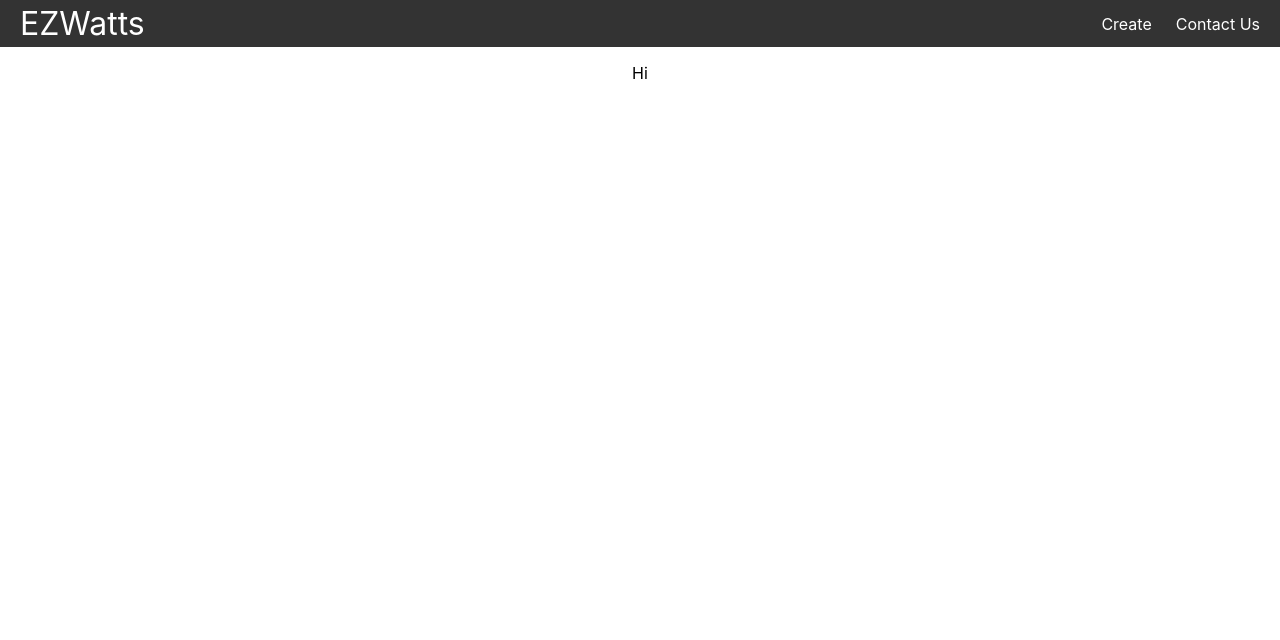
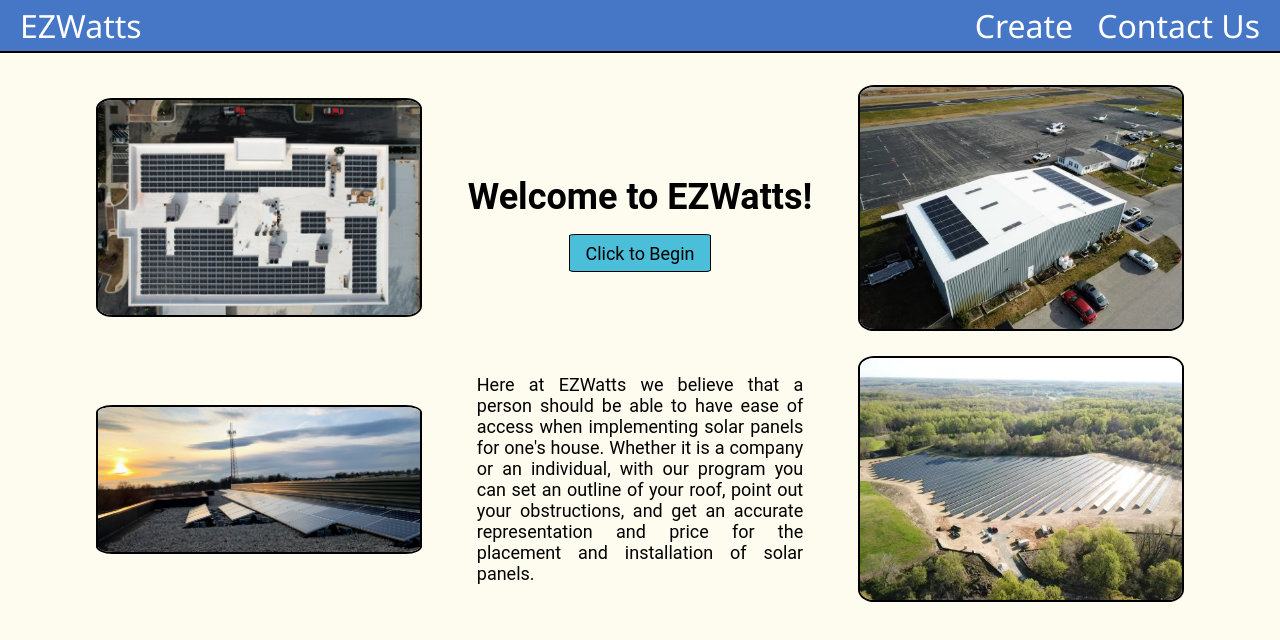
Before and after one commit to UMBC-447-Software-Engineering-Team/447-project.v1, a React (Create React App) app: page / in a window 1280 px wide. Shown: the top 640 px of the page. Built offline with nearby package versions, Linux system fonts and the light colour scheme.

Commit message:
Updated Home Page
New images and css for home and navbar

```diff
--- a/src/index.css
+++ b/src/index.css
@@ -1,10 +1,10 @@
 body {
+
   margin: 0;
-  font-family: -apple-system, BlinkMacSystemFont, 'Segoe UI', 'Roboto', 'Oxygen',
-    'Ubuntu', 'Cantarell', 'Fira Sans', 'Droid Sans', 'Helvetica Neue',
-    sans-serif;
-  -webkit-font-smoothing: antialiased;
-  -moz-osx-font-smoothing: white;
+  height: 100%;
+  overflow: hidden;
+  font-family: 'Segoe UI', Tahoma, Geneva, Verdana, sans-serif;
+  font-size: large;
 }
 
 code {
@@ -18,16 +18,28 @@
 
 body {
   margin: 0;
+  background-color: #fefbef;
 }
 
+/* for the conttainer for all pages*/
 .container {
-  margin: 1rem;
-  text-align: center;
+  margin: 0rem;
+  display: flex;
+  flex-direction: column;
+  min-height: 100%;
+  font-family: 'Roboto', sans-serif;
+  /*set the gradient to be a bit less harsh using opacity in rgba*/
+  /*border-style: solid;*/
 }
 
 .nav {
-  background-color: #333;
+  font-size: xx-large;
+  background: #4677C7;
+  /* background-color: #333; */
   color: white;
+  border-color:  black;
+  border-style: hidden hidden solid hidden;
+  border-width: 2px;
   display: flex;
   justify-content: space-between;
   align-items: stretch;
@@ -63,3 +75,81 @@
 .nav li:hover {
   background-color: #777;
 }
+
+/* home page syling */
+.main-home{
+  display: flex;
+  flex-direction: column;
+  min-height: 100%;
+  text-align: center;
+  font-family: 'Roboto', sans-serif;
+}
+
+.main-description{
+  text-align: justify;
+}
+.headText{
+  width: 35%;
+}
+.middleText{
+  width: 35%;
+  margin-left: 5%;
+  margin-right: 5%;
+}
+
+.flexrowOne{
+  margin-top: 2.5%;
+  margin-left: 7.5%;
+  margin-right: 7.5%;
+  display: flex;
+  flex-direction: row;
+  flex-wrap: nowrap;
+  justify-content: space-between;
+  align-items: center;
+}
+
+.flexrowTwo{
+  margin-top: 2%;
+  margin-left: 7.5%;
+  margin-right: 7.5%;
+  display: flex;
+  flex-direction: row;
+  flex-wrap: nowrap;
+  justify-content: space-between;
+  align-items: center;
+}
+
+/* border for images  */
+.home-images{
+  border-radius: 5%;
+  border: black solid 2px;
+}
+/* Buttons in home */
+.createbutton{
+  padding: 2% 4%;
+  background-color: rgba(0, 164, 209, .7);
+  border-radius: 5%;
+  border: black solid 1.5px;
+  text-align: center;
+  color: black;
+  transition-duration: 0.5s;
+  text-decoration:none
+}
+
+.createbutton:hover,
+.createbutton:focus-within {
+background:  rgb(1, 108, 137);
+cursor: pointer;
+  color: white;
+}
+
+.createbutton:focus-within a {
+  outline: none;
+}
+
+
+/* contacts Page */
+.contacts{
+ margin-top: 5%;
+ text-align: center;
+}
--- a/src/pages/Home.js
+++ b/src/pages/Home.js
@@ -1,37 +1,34 @@
-
-
 export default function Home() {
     return(
-        <>Hi</>
-        // <div className="main">
-        //     <div class="flexrowOne">
-        //         <img src={require('./solar1.jpg')} height="30%" width="30%"/>
+        //main
+        <div className="main-home">
+        {/* right images row */}
+            <div class="flexrowOne">
+                <img class="home-images" src={require('../media/solar1.jpg')} alt="" height="30%" width="30%"/>
+                <div class="headText">
+                    <h1>Welcome to EZWatts!</h1>
+                        <a class="createbutton" href="./create/Create">Click to Begin</a>
+                </div>
+                <img class="home-images" src={require('../media/solar2.jpg')} alt="" height="30%" width="30%"/>
 
-        //         <div class="headText">
-        //             <h1>Welcome to EZWatts!</h1>
-        //                 <a class="createbutton" href="Create">Click to Begin</a>
-        //         </div>
-        //         <img src={require('./solar2.jpg')} height="30%" width="30%"/>
-
-        //     </div>
-
-        //     <div class="flexrowTwo">
-        //         <img src={require('./solar3.jpg')} height="30%" width="30%"/>
-        //         <div class="middleText">
-        //         <p class="main_description">
-        //             Here at EZWatts we believe that a person should be
-        //             able to have ease of access when implementing
-        //             solar panels for one's house.  Whether it is a company
-        //             or an individual, with our program you can set an outline
-        //             of your roof, point out your obstructions, and get an accurate
-        //             representation and price for the placement and installation
-        //             of solar panels.
-        //         </p>
-        //         </div>
-
-        //         <img src={require('./solar4.jpg')} height="30%" width="30%"/>
-        //     </div>
-        //     </div>
+            </div>
+        {/* left images row */}
+            <div class="flexrowTwo">
+                <img class="home-images" src={require('../media/solar3.jpg')} alt="" height="30%" width="30%"/>
+                <div class="middleText">
+                <p class="main-description">
+                    Here at EZWatts we believe that a person should be
+                    able to have ease of access when implementing
+                    solar panels for one's house.  Whether it is a company
+                    or an individual, with our program you can set an outline
+                    of your roof, point out your obstructions, and get an accurate
+                    representation and price for the placement and installation
+                    of solar panels.
+                </p>
+                </div>
+                <img class="home-images" src={require('../media/solar4.jpg')} alt="" height="30%" width="30%"/>
+            </div>
+            </div>
 
 
 
```
Also changed, not shown: src/App.css (deleted, +0 -38 lines).
